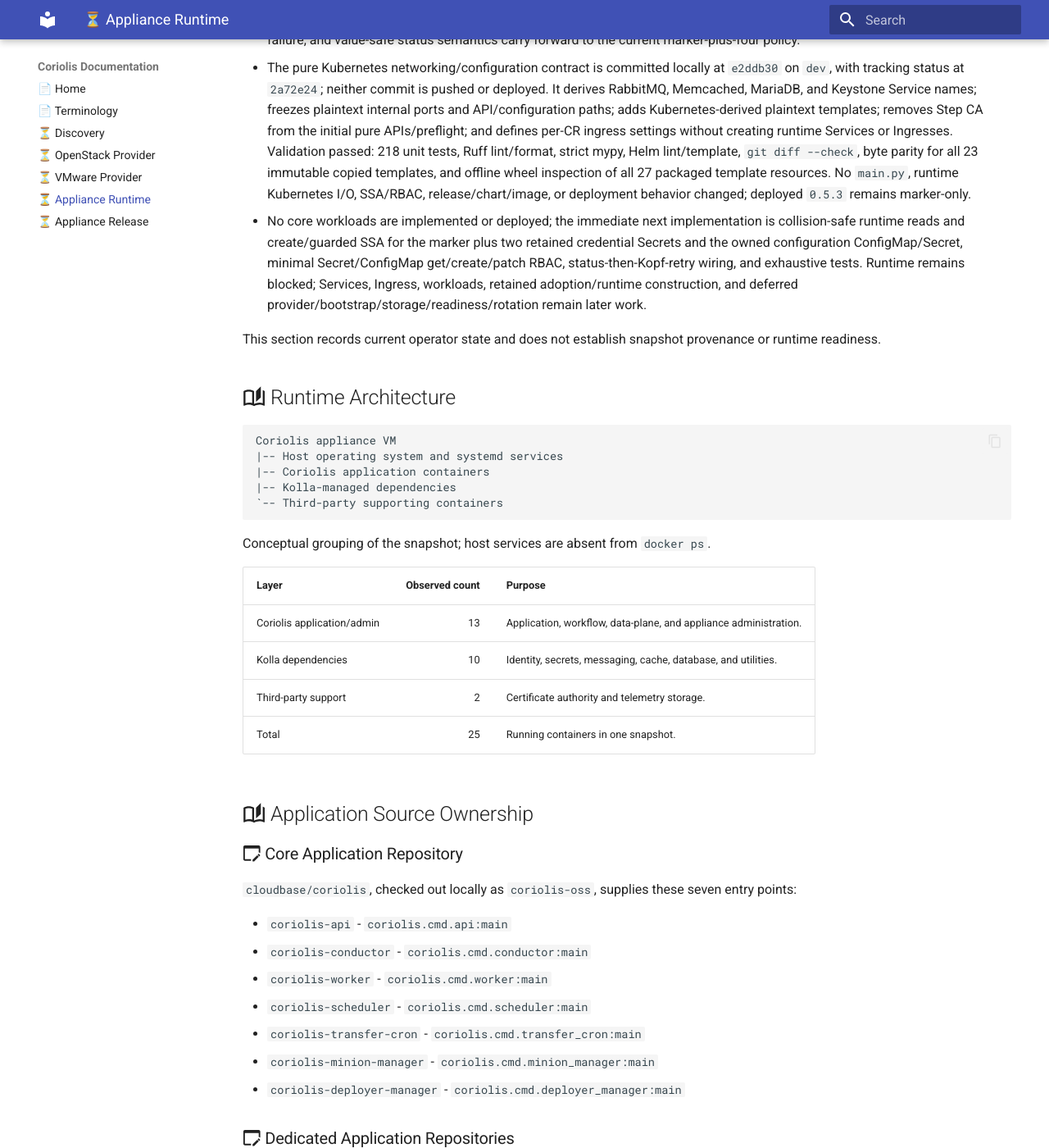
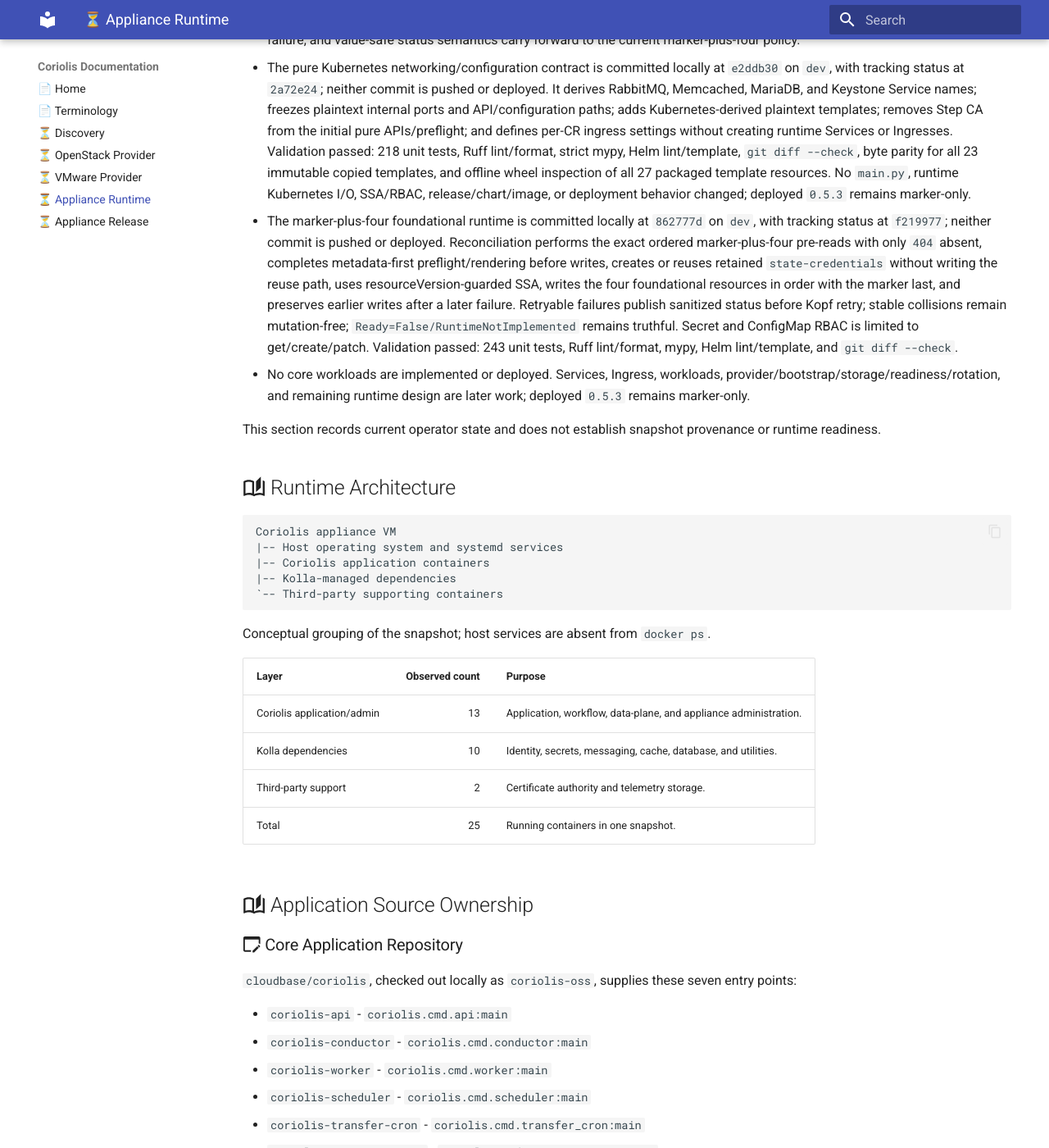
Before and after one commit to radumoisan/coriolis, an MkDocs documentation site: the page built from docs/appliance-runtime.md, in a window 1280 px wide and 1400 px high, scrolled down 2063 px. Shown: the whole window at 82% size. Built offline with MkDocs 1.6.1 and Material for MkDocs 9.7.7, drawn with Linux system fonts in a browser that asks for light colours; some of the changed text lies outside the part shown.

Commit message:
Update operator foundational runtime status

```diff
--- a/docs/appliance-runtime.md
+++ b/docs/appliance-runtime.md
@@ -34,7 +34,8 @@
 - The pure sensitive renderer is committed locally at `9bb20f3` on `dev`, not pushed or deployed: `SensitiveCoriolisEndpoints`, `SensitiveCoriolisCredentials`, redacted one-key `SensitiveCoriolisConfig`, and `render_sensitive_coriolis_config` enforce exact `coriolis.conf` Secret-builder composition and ConfigMap rejection; inputs remain frozen and unmutated with redacted `repr` and fixed value-safe errors; immutable base plus 16 fragments, frozen order/maps, and disabled custom overrides/compressor are preserved. 40 focused/215 total tests, 17/17 parity, 25 wheel resources, and Ruff/mypy/Helm/diff validation pass; no runtime/Kubernetes/RBAC/CRD/release/deployment behavior changed.
 - The historical documentation-only multi-resource reconciliation policy is committed locally at `747427a` on `dev`, not pushed or deployed. Its marker-plus-five sequence is superseded; durable collision, preparation-before-write, marker-last, non-transactional failure, and value-safe status semantics carry forward to the current marker-plus-four policy.
 - The pure Kubernetes networking/configuration contract is committed locally at `e2ddb30` on `dev`, with tracking status at `2a72e24`; neither commit is pushed or deployed. It derives RabbitMQ, Memcached, MariaDB, and Keystone Service names; freezes plaintext internal ports and API/configuration paths; adds Kubernetes-derived plaintext templates; removes Step CA from the initial pure APIs/preflight; and defines per-CR ingress settings without creating runtime Services or Ingresses. Validation passed: 218 unit tests, Ruff lint/format, strict mypy, Helm lint/template, `git diff --check`, byte parity for all 23 immutable copied templates, and offline wheel inspection of all 27 packaged template resources. No `main.py`, runtime Kubernetes I/O, SSA/RBAC, release/chart/image, or deployment behavior changed; deployed `0.5.3` remains marker-only.
-- No core workloads are implemented or deployed; the immediate next implementation is collision-safe runtime reads and create/guarded SSA for the marker plus two retained credential Secrets and the owned configuration ConfigMap/Secret, minimal Secret/ConfigMap get/create/patch RBAC, status-then-Kopf-retry wiring, and exhaustive tests. Runtime remains blocked; Services, Ingress, workloads, retained adoption/runtime construction, and deferred provider/bootstrap/storage/readiness/rotation remain later work.
+- The marker-plus-four foundational runtime is committed locally at `862777d` on `dev`, with tracking status at `f219977`; neither commit is pushed or deployed. Reconciliation performs the exact ordered marker-plus-four pre-reads with only `404` absent, completes metadata-first preflight/rendering before writes, creates or reuses retained `state-credentials` without writing the reuse path, uses resourceVersion-guarded SSA, writes the four foundational resources in order with the marker last, and preserves earlier writes after a later failure. Retryable failures publish sanitized status before Kopf retry; stable collisions remain mutation-free; `Ready=False/RuntimeNotImplemented` remains truthful. Secret and ConfigMap RBAC is limited to get/create/patch. Validation passed: 243 unit tests, Ruff lint/format, mypy, Helm lint/template, and `git diff --check`.
+- No core workloads are implemented or deployed. Services, Ingress, workloads, provider/bootstrap/storage/readiness/rotation, and remaining runtime design are later work; deployed `0.5.3` remains marker-only.
 
 This section records current operator state and does not establish snapshot provenance or runtime readiness.
 
@@ -75,7 +76,7 @@
 
 - `coriolis-provider-openstack` - local OpenStack provider implementation; provider framework remains in core.
 - `coriolis-provider-vmware` - local VMware vSphere provider implementation; provider framework remains in core.
-- `coriolis-web` - `cloudbase/coriolis-web`; source is not checked out locally.
+- `coriolis-web` - `cloudbase/coriolis-web`, checked out locally as the `coriolis-web` submodule at `6b08192` (`1.8.4`).
 - `coriolis-licensing-server` - `cloudbase/coriolis-licensing-server`; source is not checked out locally.
 - `coriolis-metal-hub` - `cloudbase/coriolis-metal-hub`; server source is not checked out locally; `python-coriolismetalhubclient` is a separate client library.
 - `coriolis-compressor` - `cloudbase/coriolis-compressor`; source is not checked out locally.
```
